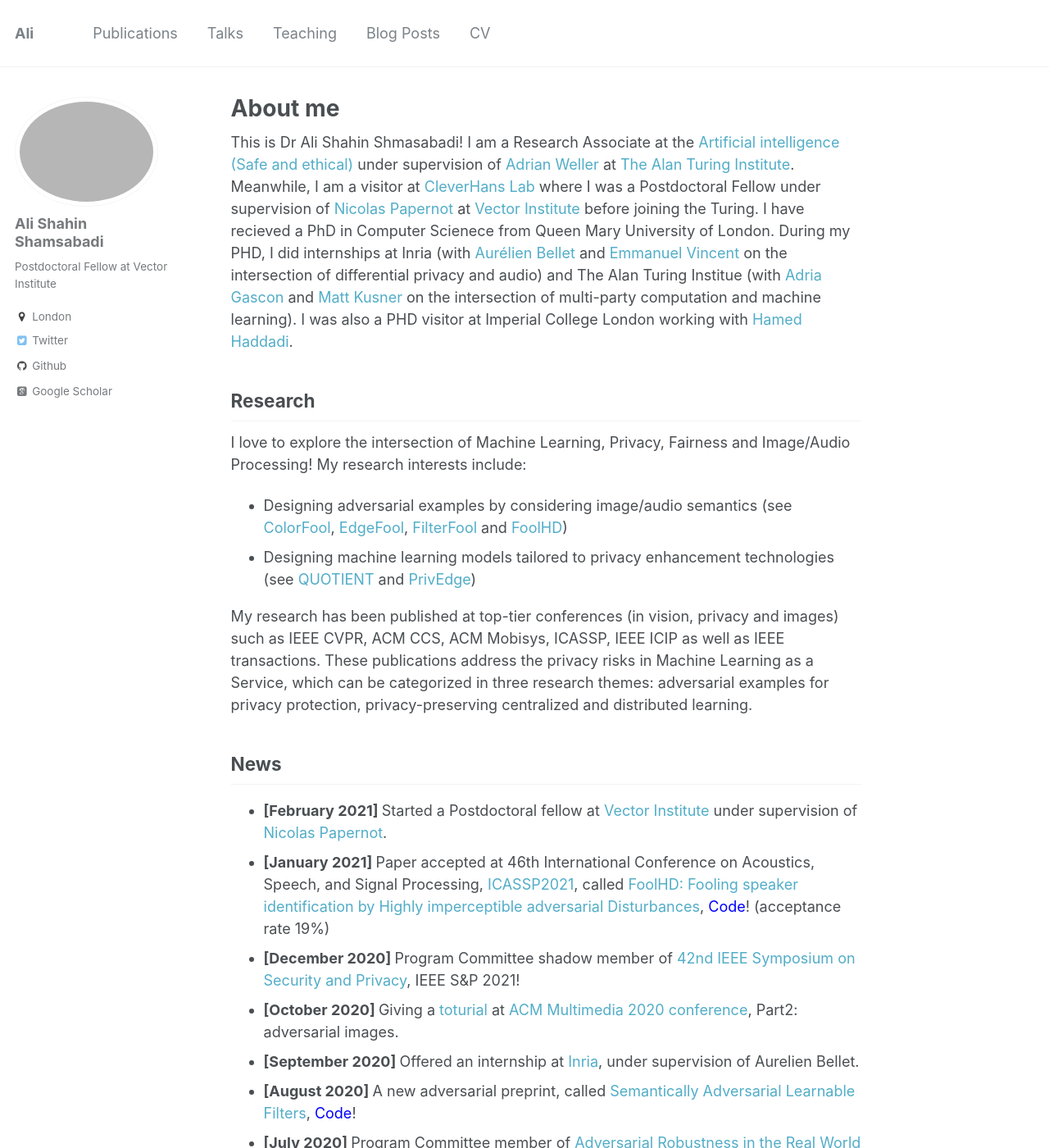
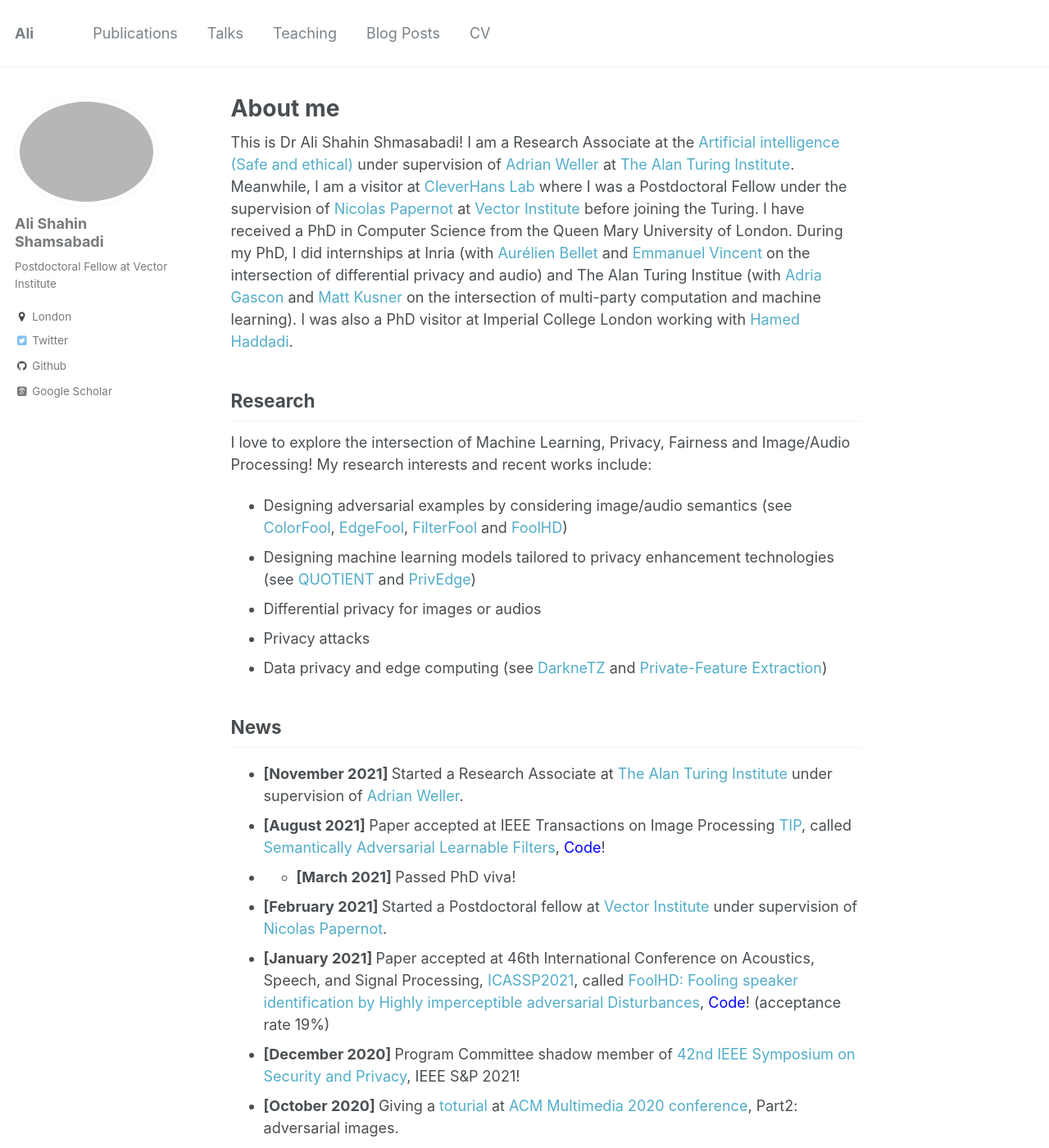
Before and after one commit to AliShahin/AliShahin.github.io, a Jekyll site: the page built from _pages/about.md, in a window 1280 px wide and 1400 px high. Shown: the whole window at 82% size. Built offline with Jekyll 4.4.1, drawn with Linux system fonts in a browser that asks for light colours; some web fonts are replaced.

Commit message:
Update about.md

```diff
--- a/_pages/about.md
+++ b/_pages/about.md
@@ -9,25 +9,28 @@ redirect_from:
 ---
 
 This is Dr Ali Shahin Shmasabadi!
-I am a Research Associate at the [Artificial intelligence (Safe and ethical)](https://www.turing.ac.uk/research/research-programmes/artificial-intelligence-ai/safe-and-ethical) under supervision of [Adrian Weller](http://mlg.eng.cam.ac.uk/adrian/) at [The Alan Turing Institute](https://www.turing.ac.uk). Meanwhile, I am a visitor at [CleverHans Lab](https://cleverhans-lab.github.io) where I was a Postdoctoral Fellow under supervision of [Nicolas Papernot](https://www.papernot.fr) at [Vector Institute](https://vectorinstitute.ai) before joining the Turing.
-I have recieved a PhD in Computer Scienece from Queen Mary University of London. During my PHD, I did internships at Inria (with [Aurélien Bellet](http://researchers.lille.inria.fr/abellet/) and [Emmanuel Vincent](https://members.loria.fr/EVincent/) on the intersection of differential privacy and audio) and The Alan Turing Institue (with [Adria Gascon](https://www.lsi.upc.edu/~agascon/) and [Matt Kusner](https://mkusner.github.io) on the intersection of multi-party computation and machine learning). I was also a PHD visitor at Imperial College London working with [Hamed Haddadi](https://www.imperial.ac.uk/people/h.haddadi).
+I am a Research Associate at the [Artificial intelligence (Safe and ethical)](https://www.turing.ac.uk/research/research-programmes/artificial-intelligence-ai/safe-and-ethical) under supervision of [Adrian Weller](http://mlg.eng.cam.ac.uk/adrian/) at [The Alan Turing Institute](https://www.turing.ac.uk). Meanwhile, I am a visitor at [CleverHans Lab](https://cleverhans-lab.github.io) where I was a Postdoctoral Fellow under the supervision of [Nicolas Papernot](https://www.papernot.fr) at [Vector Institute](https://vectorinstitute.ai) before joining the Turing.
+I have received a PhD in Computer Science from the Queen Mary University of London. During my PhD, I did internships at Inria (with [Aurélien Bellet](http://researchers.lille.inria.fr/abellet/) and [Emmanuel Vincent](https://members.loria.fr/EVincent/) on the intersection of differential privacy and audio) and The Alan Turing Institue (with [Adria Gascon](https://www.lsi.upc.edu/~agascon/) and [Matt Kusner](https://mkusner.github.io) on the intersection of multi-party computation and machine learning). I was also a PhD visitor at Imperial College London working with [Hamed Haddadi](https://www.imperial.ac.uk/people/h.haddadi).
 
 ## Research
 I love to explore the intersection of Machine Learning, Privacy, Fairness and Image/Audio Processing!
-My research interests include:
+My research interests and recent works include:
 - Designing adversarial examples by considering image/audio semantics (see [ColorFool](https://openaccess.thecvf.com/content_CVPR_2020/papers/Shamsabadi_ColorFool_Semantic_Adversarial_Colorization_CVPR_2020_paper.pdf), [EdgeFool](https://arxiv.org/pdf/1910.12227.pdf), [FilterFool](https://arxiv.org/pdf/2008.06069.pdf) and [FoolHD](https://arxiv.org/pdf/2011.08483.pdf))
 - Designing machine learning models tailored to privacy enhancement technologies (see [QUOTIENT](https://arxiv.org/pdf/1907.03372) and [PrivEdge](https://arxiv.org/pdf/2004.05574))
+- Differential privacy for images or audios
+- Privacy attacks
+- Data privacy and edge computing (see [DarkneTZ](https://arxiv.org/pdf/2004.05703) and [Private-Feature Extraction](https://arxiv.org/pdf/1802.03151.pdf))
 
 
-My research has been published at top-tier conferences (in vision, privacy and images) such as IEEE CVPR, ACM CCS, ACM Mobisys, ICASSP, IEEE ICIP as well as IEEE transactions. These publications address the privacy risks in Machine Learning as a Service, which can be categorized in three research themes: adversarial examples for privacy protection, privacy-preserving centralized and distributed learning.
-
 ## News
+- <b> [November 2021] </b> Started a Research Associate at [The Alan Turing Institute](https://www.turing.ac.uk) under supervision of [Adrian Weller](http://mlg.eng.cam.ac.uk/adrian/).
+- <b> [August 2021] </b> Paper accepted at IEEE Transactions on Image Processing [TIP](https://ieeexplore.ieee.org/xpl/RecentIssue.jsp?punumber=83), called [Semantically Adversarial Learnable Filters](https://arxiv.org/pdf/2008.06069.pdf), [<font color="blue">Code</font>](https://github.com/AliShahin/FilterFool)!
+- - <b> [March 2021] </b> Passed PhD viva!
 - <b> [February 2021] </b> Started a Postdoctoral fellow at [Vector Institute](https://vectorinstitute.ai) under supervision of [Nicolas Papernot](https://www.papernot.fr).
 - <b> [January 2021] </b> Paper accepted at 46th International Conference on Acoustics, Speech, and Signal Processing, [ICASSP2021](https://2021.ieeeicassp.org), called [FoolHD: Fooling speaker identification by Highly imperceptible adversarial Disturbances](https://arxiv.org/pdf/2011.08483.pdf), [<font color="blue">Code</font>](https://fsepteixeira.github.io/FoolHD/)! (acceptance rate 19%)
 - <b> [December 2020]  </b> Program Committee shadow member of [42nd IEEE Symposium on Security and Privacy](http://www.ieee-security.org/TC/SP2021/cfpapers.html), IEEE S&P 2021!
 - <b> [October 2020] </b> Giving a [toturial](http://cis.eecs.qmul.ac.uk/privacymultimedia.html) at [ACM Multimedia 2020 conference](https://2020.acmmm.org), Part2: adversarial images.
 - <b> [September 2020] </b> Offered an internship at [Inria](https://www.inria.fr/en/centre-inria-lille-nord-europe), under supervision of Aurelien Bellet.
-- <b> [August 2020] </b> A new adversarial preprint, called [Semantically Adversarial Learnable Filters](https://arxiv.org/pdf/2008.06069.pdf), [<font color="blue">Code</font>](https://github.com/AliShahin/FilterFool)!
 - <b> [July 2020]  </b> Program Committee member of [Adversarial Robustness in the Real World](https://eccv20-adv-workshop.github.io) in ECCV 2020!
 - <b> [April 2020] </b> Selected as 200 young researchers from all over the world for 8th [HEIDELBERG LAUREATE FORUM](https://www.heidelberg-laureate-forum.org/about-us.html) by international experts appointed by award-granting institutions: The Association for Computing Machinery (ACM), the Norwegian Academy of Science and Letters (DNVA) and the International Mathematical Union (IMU)!
 - <b> [March 2020] </b> Paper accepted at IEEE Transactions on Information Forensics and Security [TIFS](https://ieeexplore.ieee.org/xpl/RecentIssue.jsp?punumber=10206), called [PrivEdge: From Local to Distributed Private Training and Prediction](https://arxiv.org/pdf/2004.05574.pdf), [<font color="blue">Code</font>](https://github.com/smartcameras/PrivEdge)! (impact factor 6.2)
```
